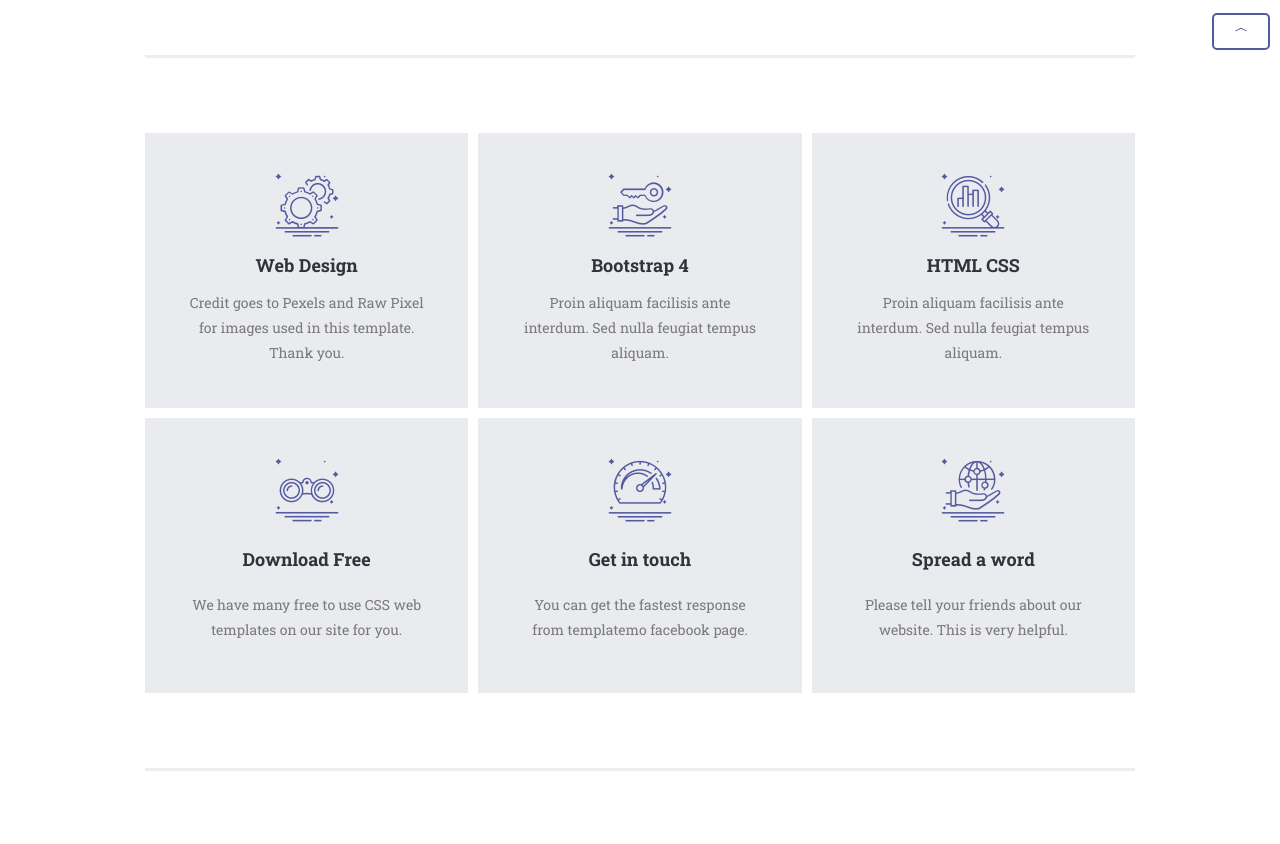
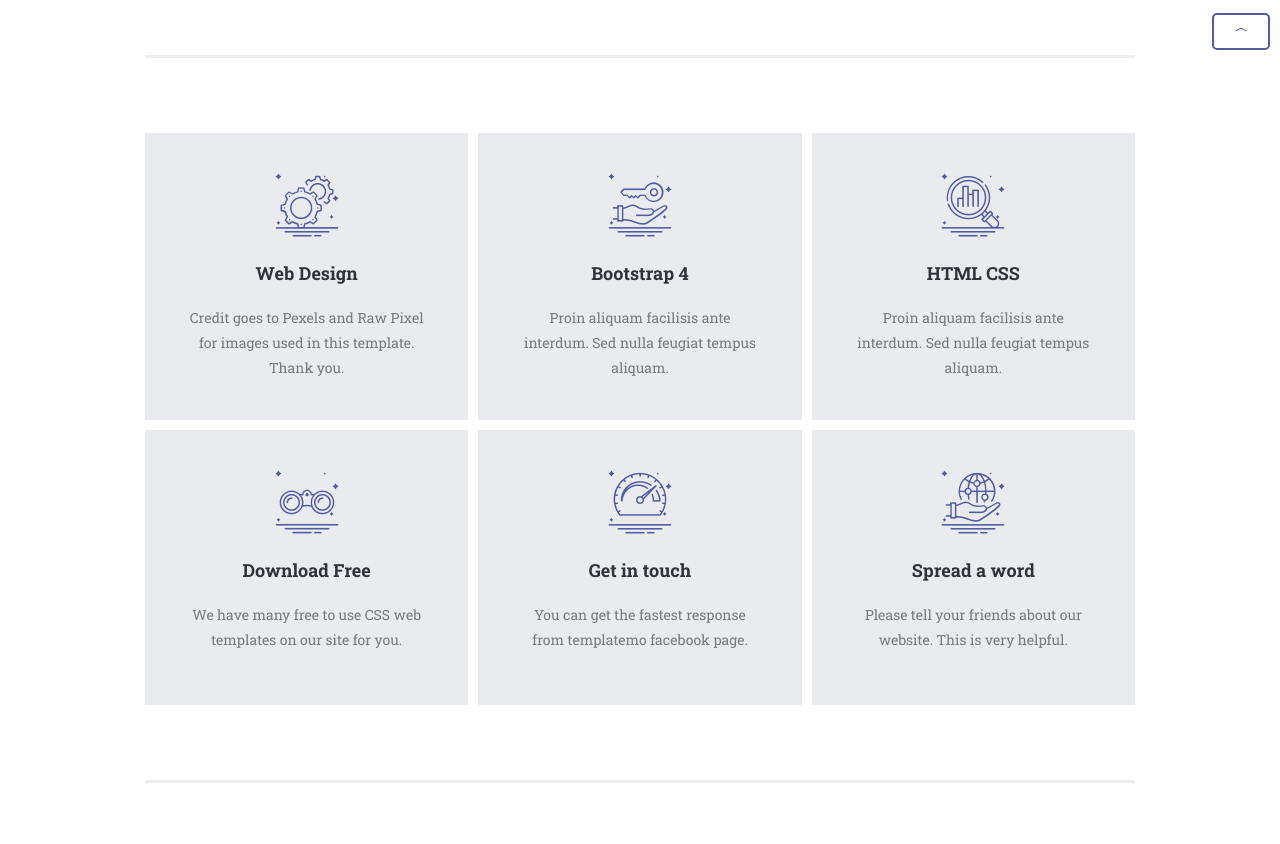
Before and after one commit to aldhinoerman/ramayana-landing-page, a React (Create React App) app: page / in a window 1280 px wide. Shown: the part 700-1544 px from the top of the page. Built offline with nearby package versions, Linux system fonts and the light colour scheme.

Commit message:
remove card grid

```diff
--- a/src/App.scss
+++ b/src/App.scss
@@ -57,6 +57,7 @@ span {
   display: grid;
   grid-template-columns: repeat(3, 2fr);
   gap: 10px;
+  text-align: center;
 }
 
 .primary-btn a,
--- a/src/components/Feature/Feature.scss
+++ b/src/components/Feature/Feature.scss
@@ -3,16 +3,13 @@
 
 .feature {
   .feature__card {
-    display: grid;
-    justify-items: center;
-    text-align: center;
-    gap: 10px;
-  }
-  .feature__card {
     background-color: $featureBgColor;
     padding: 2.5rem;
     min-height: 275px;
     transition: all 0.5s;
+    h4 {
+      margin: 20px 0;
+    }
     &:hover {
       background-color: $primaryColor;
       img {
```
